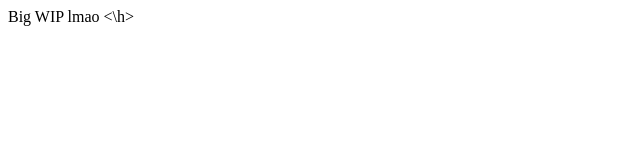
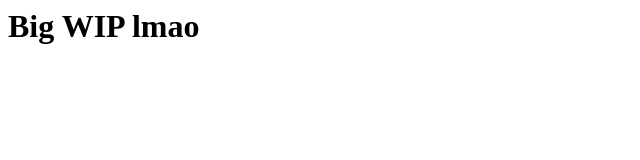
Before and after one commit to DoomInkInc/DoomInkInc.github.io, a plain HTML site: page index.html in a window 1280 px wide. Shown: the whole page, without its empty margins (0-640 px from the left). Drawn offline with Linux system fonts and the light colour scheme.

Commit message:
Fixed index.html
fuck html

```diff
--- a/index.html
+++ b/index.html
@@ -1 +1 @@
-<h> Big WIP lmao <\h>
+<h1> Big WIP lmao </h1>
```
